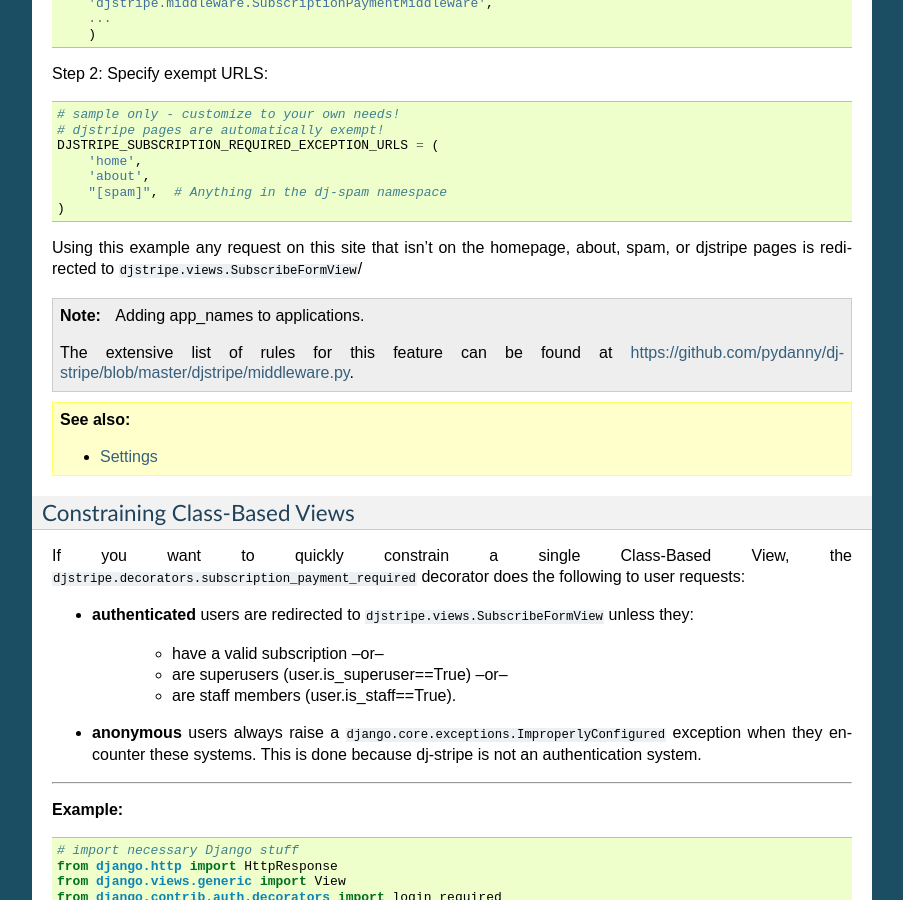
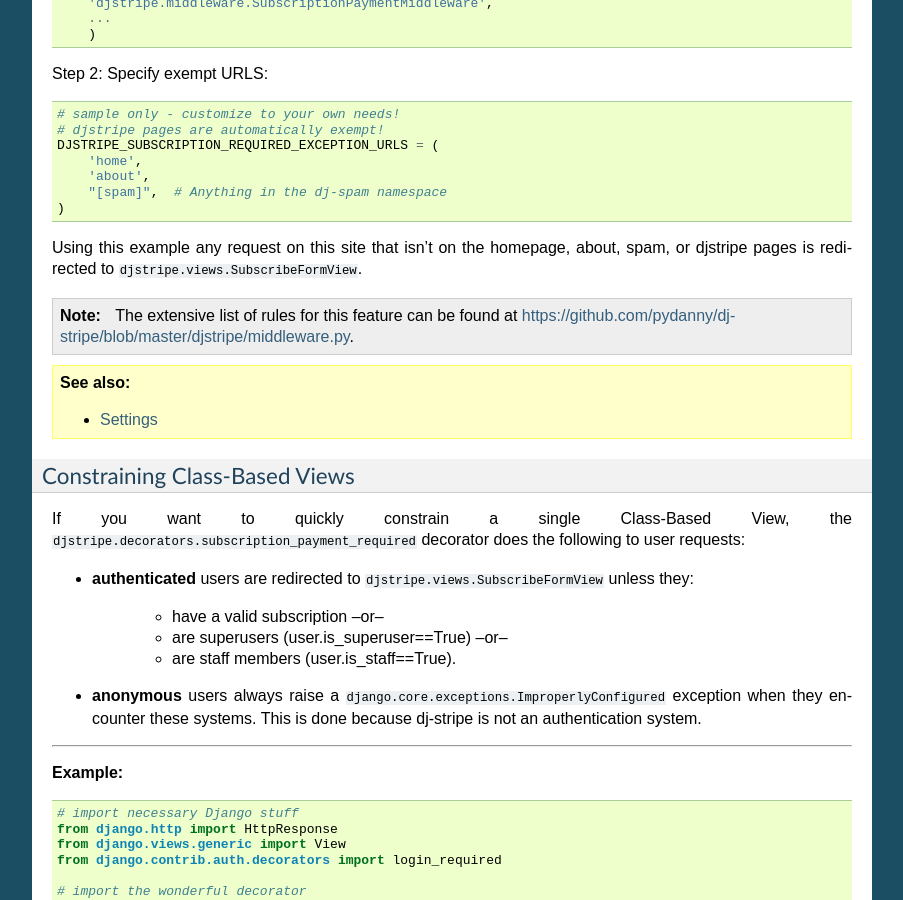
Before and after one commit to dj-stripe/dj-stripe, a Sphinx documentation site: the page built from docs/usage.rst, in a window 1280 px wide and 900 px high, scrolled down 975 px. Shown: the whole window, without its empty margins (198-1101 px from the left). Built offline with Sphinx 7.4.7, drawn with Linux system fonts in a browser that asks for light colours; the version number is read from the project's files by our own code.

```diff
--- a/docs/usage.rst
+++ b/docs/usage.rst
@@ -62,9 +62,9 @@
         "[spam]",  # Anything in the dj-spam namespace
     )
 
-Using this example any request on this site that isn't on the homepage, about, spam, or djstripe pages is redirected to ``djstripe.views.SubscribeFormView``/
+Using this example any request on this site that isn't on the homepage, about, spam, or djstripe pages is redirected to ``djstripe.views.SubscribeFormView``.
 
-.. note:: Adding app_names to applications.
+.. note::
 
     The extensive list of rules for this feature can be found at https://github.com/pydanny/dj-stripe/blob/master/djstripe/middleware.py.
 
```
